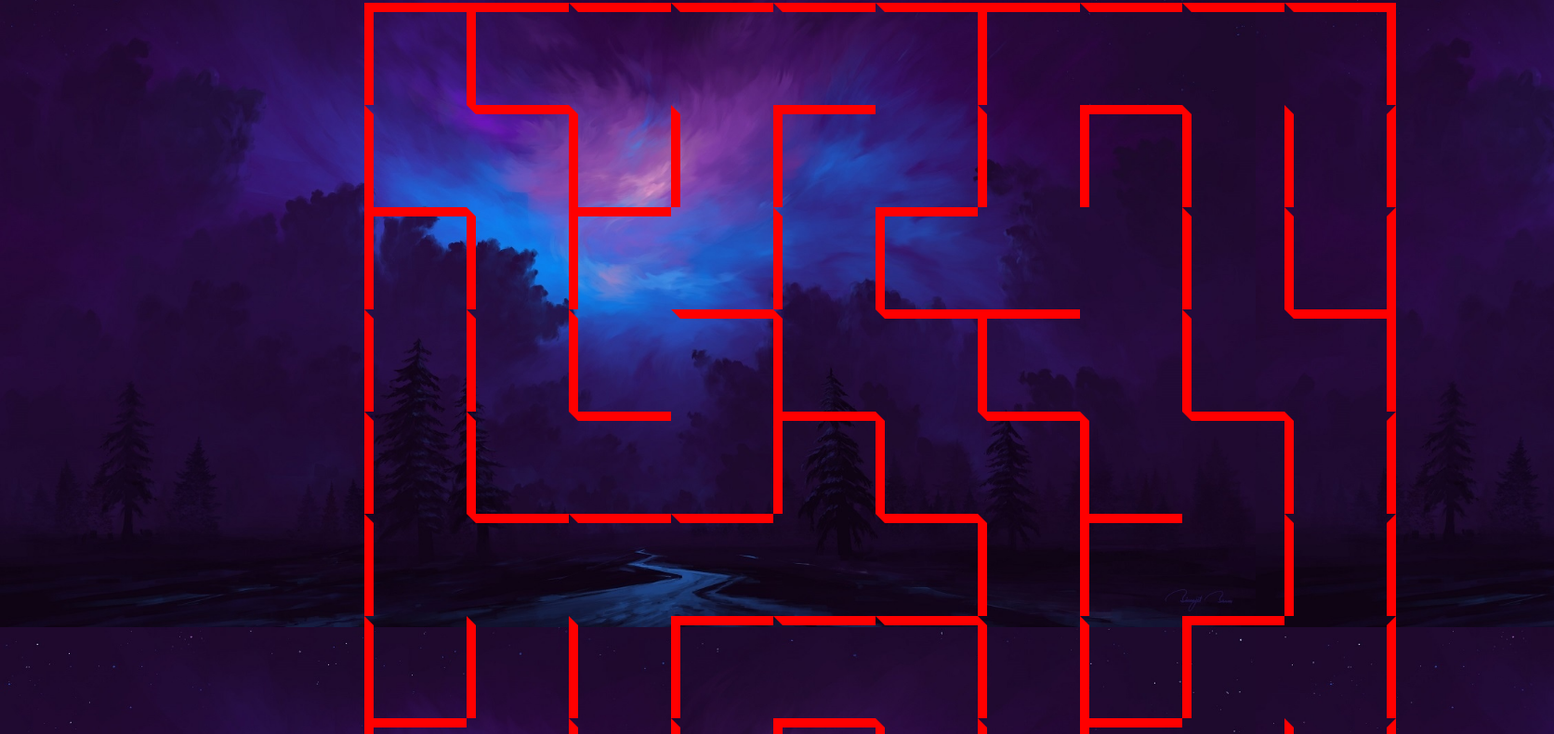
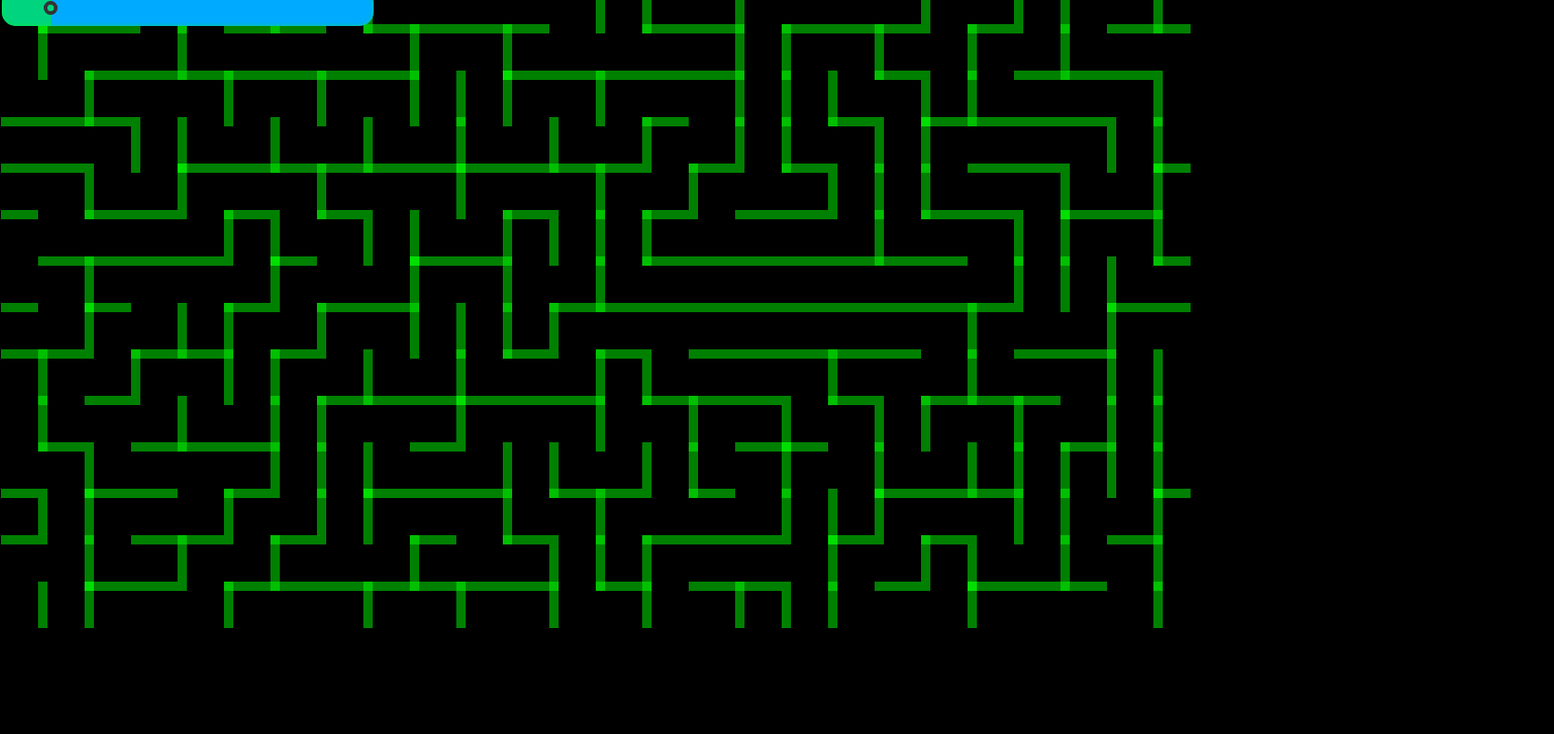
Before and after one commit to Teachmeprogrammingplz/Broken_maze, a plain HTML site: page index.html in a window 1280 px wide. Shown: the part 125-915 px from the top of the page at 93% size, 1672 px wide, since content can reach past the window. After the commit the page ends 802 px from the top, so only its background shows below. Drawn offline with Linux system fonts and the light colour scheme.

Commit message:
Starting to look better
Here I was able to separate the project into more separate files and organize them for better ease of developpement. While taking in mind that I will Include some form of online gameplay

```diff
--- /dev/null
+++ b/ball.js
@@ -0,0 +1,76 @@
+import {n} from './maze_mapper.js'
+export class ball {
+    constructor(ups_size,lefts_size,radius,collisions_matrix) {
+      this.radius=radius
+      this.x=(ups_size)/2;
+      this.y=(lefts_size)/2;
+      this.xleft=0;
+      this.xright=0;
+      this.yup=0;
+      this.ydown=0;
+      this.collisions_matrix=collisions_matrix
+    }
+
+
+    draw(canvas_center,maze_center,c){
+        c.beginPath();
+        c.arc(canvas_center.x-maze_center.x+this.x,canvas_center.y-maze_center.y+this.y,this.radius, 0, Math.PI * 2);
+        c.fillStyle = "rgb(2, 99, 168)";
+        c.fill();
+        c.closePath();
+    }
+    update(canvas_center,maze_center,ups_size,c){
+
+
+
+      //Horizental borders
+      if((this.x<=10+this.radius+Math.floor(this.x/ups_size)*ups_size) && this.collisions_matrix[2*Math.floor(this.y/ups_size)][Math.floor(this.x/ups_size)]=='|'){
+        this.xleft=0
+        this.x=10+this.radius+Math.floor(this.x/ups_size)*ups_size
+      }
+      if (ups_size*(Math.floor(this.x/ups_size)+1)-this.radius<=this.x && this.collisions_matrix[2*Math.floor(this.y/ups_size)][Math.floor(this.x/ups_size)+1]=='|'){
+        this.xright=0
+        this.x=ups_size*(Math.floor(this.x/ups_size)+1)-this.radius
+      }
+
+      // Vertical borders
+      if(Math.floor(this.y/ups_size)>0){
+        if ((this.y<=10+this.radius+Math.floor(this.y/ups_size)*ups_size) && this.collisions_matrix[2*Math.floor(this.y/ups_size)-1][Math.floor(this.x/ups_size)]=='_'){
+          this.yup=0
+          this.y=10+this.radius+Math.floor(this.y/ups_size)*ups_size
+        }
+      }
+
+      if(Math.floor(this.y/ups_size)<n){
+        if ((Math.floor(this.y/ups_size)+1)*ups_size-this.radius<=this.y && this.collisions_matrix[2*Math.floor(this.y/ups_size)+1][Math.floor(this.x/ups_size)]=='_'){
+          this.ydown=0
+          this.y=(Math.floor(this.y/ups_size)+1)*ups_size-this.radius
+        }
+      }
+
+      //Last.x border(top right)
+      if (ups_size*(n+1)-this.radius<=this.x){
+        this.xright=0
+        this.x=ups_size*(n+1)-this.radius
+      }
+      //Last.y border(top bottom)
+      if (ups_size*(n+1)-this.radius<=this.y){
+        this.ydown=0
+        this.y=ups_size*(n+1)-this.radius
+      }
+      //Last.y border(top top)
+      if (this.y<=10+this.radius){
+        this.yup=0
+        this.y=10+this.radius
+      }
+
+        console.log(this.y)
+        console.log(10+this.radius/2)
+        this.x+=this.xleft;
+        this.x+=this.xright;
+        this.y+=this.yup;
+        this.y+=this.ydown;
+        this.draw(canvas_center,maze_center,c);
+
+    }
+  }
--- a/index.css
+++ b/index.css
@@ -5,49 +5,102 @@
     left: 30%;
   }
 html{
-     background: url(dark-sky-way-fantasy.jpeg) no-repeat center center fixed;
+     /* background: url(dark-sky-way-fantasy.jpeg) no-repeat center center fixed;  */
+    background-color:black;
     -webkit-background-size: cover;
     -moz-background-size: cover;
     -o-background-size: cover;
     background-size: cover;
     overflow:auto;
+    margin: 0;
+    padding: 0;
+
 }
+
 body{
+    margin:0;
     width:100%;
     height:100%;
+    background: black;
+
 }
+canvas{
+
+    width:100%;
+    height:100%;
+    border:1px solid #000000;
+    background: black;
+    /* transform:scale(0.2); */
+    /* animation: rotateZ-anim 300s linear infinite; */
+}
+
+
+
+@keyframes rotateZ-anim {
+	0% {
+		transform: rotateZ(0deg);
+	}
+
+	100% {
+		transform: rotateZ(360deg);
+	}
+}
+
 .invisible-rect{
     width:100px;
     height:100px;
+    animation-name: animate_invisible_rect;
+    animation-duration: 4s;
+    animation-fill-mode: forwards;
     /* background-color:rgb(11, 140, 4); */
     /* opacity:0.8;
     border-style: solid;
     border-width: 5px;
     border-color: hsl(0, 100%, 50%); */
 }
+@keyframes animate_invisible_rect {
+    0%   { width:0px;
+         height:0px;}
+
+    100% { width:100px;
+      height:100px;}
+  }
+
+
 .add-right{
     border-width: 10px;
     border-color: hsl(0, 100%, 50%);
     border-right-style:solid;
+    border-radius:15%;
+
 }
 .add-left{
     border-width: 10px;
     border-color: hsl(0, 100%, 50%);
     border-left-style:solid;
+    border-radius:15%;
+
 }
 .add-down{
     border-width: 10px;
     border-color: hsl(0, 100%, 50%);
     border-bottom-style:solid;
+    border-radius:15%;
+
 }
 .add-up{
     border-width: 10px;
-    border-color: hsl(0, 100%, 50%);
+    border-color: hsl(198, 100%, 31%);
     border-top-style:solid;
+    border-radius:15%;
+    ;
 }
+
+
 /* hiding */
 .hide-right{
     border-right:10px solid transparent;
+
 }
 .hide-left{
   border-left:10px solid transparent;
@@ -64,3 +117,38 @@ body{
     background-color:rgb(2, 99, 168);
     opacity:0.8;
 }
+
+/* range */
+#rangeValue {
+    position: relative;
+    display: block;
+    text-align: center;
+    font-size: 6em;
+    color: #999;
+    font-weight: 400;
+  }
+  .range {
+
+    width: 400px;
+    height: 40px;
+    -webkit-appearance: none;
+    background: rgb(0, 170, 255);
+    outline: none;
+    border-radius: 15px;
+    overflow: hidden;
+    box-shadow: inset 0 0 5px rgba(0,255,0,0.5);
+  }
+  .range::-webkit-slider-thumb {
+    -webkit-appearance: none;
+    width: 15px;
+    height: 15px;
+    border-radius: 50%;
+    background: rgba(0,255,0,0.5);
+    cursor: pointer;
+    border: 4px solid #333;
+    box-shadow: -407px 0 0 400px rgba(0,255,0,0.5);
+  }
+  .rangediv {
+
+    position:absolute;
+  }
--- a/index.html
+++ b/index.html
@@ -4,12 +4,26 @@
 	<title>Brick Breaker</title>
 	<meta charset="UTF-8" />
 	<link rel="stylesheet" href="index.css">
+	<style>
 
+	</style>
 </head>
 
 <body id="body">
 
+	<div class="rangediv">
+        <span id="rangeValue">30</span>
+        <Input id="slider" class="range" type="range"  value="50" min="30" max="200" onChange="rangeSlide(this.value)" onmousemove="rangeSlide(this.value)"></Input>
+    </div>
 
+
+	<canvas id="myCanvas"></canvas>
 </body>
-<script type="text/javascript" src="./index.js"></script>
+<script type="module" src="./index.js"></script>
+
+<script type="text/javascript">
+	function rangeSlide(value) {
+		document.getElementById('rangeValue').innerHTML = value;
+	}
+</script>
 </html>
--- a/index.js
+++ b/index.js
@@ -1,163 +1,89 @@
-// n is refering to an n+1 sized maze
-const n = 9;
+import {draw_maze} from "./maze.js";
+import {ball} from "./ball.js"
+import {n} from './maze_mapper.js'
 
-var maze = [{
-    x: 0,
-    y: 0,
-}]
+const speed=4
+var canvas = document.getElementById("myCanvas");
+
+canvas.width = window.innerWidth;
+canvas.height = window.innerHeight;
+var c = canvas.getContext('2d');
 
 
-var body = window.document.getElementById("body");
+var slider = document.getElementById("slider");
+
+const ups_size=parseInt(slider.value)
+const lefts_size=ups_size+10;
+let canvas_center={x:canvas.clientWidth/2,y:canvas.clientHeight/2}
+let maze_center={x:ups_size*(n+1)/2,y:(lefts_size-10)*(n+1)/2}
+
+// const player = new ball(0,0,40);
+const collisions_matrix=draw_maze()
+const player = new ball(ups_size,lefts_size,10,collisions_matrix);
 
 
 
-for(var i=0;i<(n+1);i++){
-    var main_div = window.document.createElement("div");
-    main_div.className="line";
-    // main_divs.push(main_div)
-    for(var j=0;j<(n+1);j++){
-        var div = window.document.createElement("div");
-        div.classList.add("invisible-rect")
-        div.classList.add("add-left")
-        div.classList.add("add-up")
-        if(j==n){
-            div.classList.add("add-right")
-        }
-        if(i==n){
-            div.classList.add("add-down")
-        }
-        div.id=`${i},${j}`
-        main_div.appendChild(div);
 
-    }
-    body.appendChild(main_div);
+function animate(){
+
+    c.clearRect(0,0,innerWidth,innerHeight)
+    c.beginPath();
+    c.fillStyle = "rgb(2, 99, 168)";
+    c.fill();
+    c.closePath();
+    draw_maze()
+    player.update(canvas_center,maze_center,ups_size,c);
+
+    requestAnimationFrame(animate)
 }
 
+animate()
 
 
-const directions=[];
-function free(node,maze) {
-    var neighbors = [];
-    var free_neighbors = [];
-    if (node.x == 0 || node.x == n) {
-        neighbors.push({ x: node.x + 1 - 2 * node.x / n, y: node.y });
-        if (node.y == 0 || node.y == n) {
-            neighbors.push({ x: node.x, y: node.y + 1 - 2 * node.y / n });
-        }
-        else {
-            neighbors.push({ x: node.x, y: node.y + 1 });
-            neighbors.push({ x: node.x, y: node.y - 1 });
+// Event Listening AKA Controlls
+window.addEventListener('keydown',({key})=>{
+    switch(key){
+        case 'w':
+            player.yup=-speed
+            player.ydown=0
+            player.xleft=0
+            player.xright=0
+            break
+        case 'a':
+            player.xleft=-speed
+            player.yup=0
+            player.ydown=0
+            player.xright=0
+            break
+        case 's':
+            player.ydown=speed
+            player.yup=-0
+            player.xleft=0
+            player.xright=0
+            break
+        case 'd':
+            player.xright=speed
+            player.yup=0
+            player.ydown=0
+            player.xleft=0
+            break
         }
     }
-    else {
-        neighbors.push({ x: node.x + 1, y: node.y });
-        neighbors.push({ x: node.x - 1, y: node.y });
-        if (node.y == 0 || node.y == n) {
-            neighbors.push({ x: node.x, y: node.y + 1 - 2 * node.y / n });
-        }
-        else {
-            neighbors.push({ x: node.x, y: node.y + 1 });
-            neighbors.push({ x: node.x, y: node.y - 1 });
+)
+window.addEventListener('keyup',({key})=>{
+    switch(key){
+        case 'w':
+            player.yup=0
+            break
+        case 'a':
+            player.xleft=0
+            break
+        case 's':
+            player.ydown=0
+            break
+        case 'd':
+            player.xright=0
+            break
         }
     }
-
-    var found = 0;
-    for (var i = 0; i < neighbors.length; i++) {
-        found = 0;
-        for (var j = 0; j < maze.length; j++) {
-            if (neighbors[i].x === maze[j].x && neighbors[i].y === maze[j].y) {
-                found = 1;
-                break;
-            }
-
-        }
-        if (found === 0) {
-
-            free_neighbors.push(neighbors[i]);
-        }
-
-    }
-    return free_neighbors;
-}
-
-function connecting_nodes(node,maze,directions) {
-    console.log("_______________________________________________________________________________");
-
-    var free_neighbors = [];
-    var counter = 1;
-    while (counter != (n + 1) ** 2) {
-        console.log(node);
-        // console.log(counter);
-        free_neighbors=free(node,maze)
-        if (free_neighbors.length != 0) {
-            //choose an element randomly
-            const random = Math.floor(Math.random() * (free_neighbors.length));
-
-            maze.push({ x: free_neighbors[random].x, y: free_neighbors[random].y });
-            var div1 = window.document.getElementById(`${node.x},${node.y}`)
-            var div2 = window.document.getElementById(`${free_neighbors[random].x},${free_neighbors[random].y}`)
-            if(maze[maze.length-1].x>node.x){
-                //Down
-                directions.push("down")
-                div2.classList.add("hide-up")
-            }
-            else if(maze[maze.length-1].x<node.x){
-                //Up
-                directions.push("up")
-                div1.classList.add("hide-up")
-            }
-            else if(maze[maze.length-1].y>node.y){
-                //Right
-                directions.push("right")
-                div2.classList.add("hide-left")
-            }
-            else if(maze[maze.length-1].y<node.y){
-                //Left
-                directions.push("left")
-                div1.classList.add("hide-left")
-
-            }
-            node = { x: free_neighbors[random].x, y: free_neighbors[random].y };
-            counter++;
-
-        }
-        else {
-            for(var i=0;i<maze.length;i++){
-                if(maze[i].x==node.x && maze[i].y==node.y){
-                    node = maze[i - 1];
-                    break
-                }
-            }
-
-
-
-        }
-    console.log({maze})
-
-    console.log("_______________________________________________________________________________");
-
-    }
-    // console.log(maze);
-
-}
-var node = {
-    x: 0,
-    y: 0,
-}
-connecting_nodes(node,maze,directions);
-
-// var div_last = window.document.getElementById(`${maze[maze.length-1].x},${maze[maze.length-1].y}`)
-// if(directions[maze.length-2]=="right"){
-//     div_last.classList.add("right")
-// }
-// else if(directions[maze.length-2]=="left"){
-//     div_last.classList.add("left")
-// }
-// else if(directions[maze.length-2]=="down"){
-//     div_last.classList.add("down")
-// }
-// else if(directions[maze.length-2]=="up"){
-//     div_last.classList.add("up")
-// }
-console.log(directions)
-console.log(maze)
+)
--- /dev/null
+++ b/maze.js
@@ -0,0 +1,75 @@
+// n is refering to an n+1 sized maze
+import {connecting_nodes} from './maze_mapper.js'
+import {n} from './maze_mapper.js'
+
+
+var node = {
+    x: 0,
+    y: 0,
+}
+const directions=[];
+var maze = [{
+    x: 0,
+    y: 0,
+}]
+const canvas_directions=connecting_nodes(node,maze,directions);
+
+var canvas = document.getElementById("myCanvas");
+canvas.width = window.innerWidth;
+canvas.height = window.innerHeight;
+var c = canvas.getContext('2d');
+
+
+export function draw_maze(){
+
+
+c.fillStyle='rgba(0,255,0,0.5)'
+
+var head=[]
+for (var j=0;j<n+1;j++) {
+    head.push('_');
+    }
+var canvas_directions1=[]
+canvas_directions1.push(head)
+for(i of canvas_directions){
+    canvas_directions1.push(i)
+}
+
+var slider = document.getElementById("slider");
+// const ups_size=slider.value;
+const ups_size=parseInt(slider.value)
+const lefts_size=ups_size+10;
+let canvas_center={x:canvas.clientWidth/2,y:canvas.clientHeight/2}
+let maze_center={x:ups_size*(n+1)/2,y:(lefts_size-10)*(n+1)/2}
+
+
+
+c.fillStyle='rgba(0,255,0,0.5)'
+
+for(var i=0;i<canvas_directions1.length;i++){
+    for(var j=0;j<n+1;j++){
+        //position.x position.y width height
+        if(canvas_directions1[i][j]=='_'){
+
+            c.fillRect(canvas_center.x-maze_center.x+ups_size*j,canvas_center.y-maze_center.y+i*(ups_size/2),ups_size,10)
+        }
+        else if (canvas_directions1[i][j]=='|'){
+            c.fillRect(canvas_center.x-maze_center.x+(lefts_size-10)*(j),canvas_center.y-maze_center.y+(i-1)*((lefts_size-10)/2),10,lefts_size)
+        }
+        else if (canvas_directions1[i][j]=='.'){
+            continue;
+        }
+
+
+    }
+}
+for(var j=0;j<n+1;j++){
+    c.fillRect(canvas_center.x-maze_center.x+ups_size*j,canvas_center.y-maze_center.y+canvas_directions1.length*(ups_size/2),ups_size,10)
+}
+for(var j=0;j<n+1;j++){
+    c.fillRect(canvas_center.x-maze_center.x+(lefts_size-10)*(n+1),canvas_center.y-maze_center.y+(j)*((lefts_size-10)),10,lefts_size)
+}
+
+
+return canvas_directions
+}
--- /dev/null
+++ b/maze_mapper.js
@@ -0,0 +1,137 @@
+export const n=35
+
+function free(node,maze) {
+    var neighbors = [];
+    var free_neighbors = [];
+    if (node.x == 0 || node.x == n) {
+        neighbors.push({ x: node.x + 1 - 2 * node.x / n, y: node.y });
+        if (node.y == 0 || node.y == n) {
+            neighbors.push({ x: node.x, y: node.y + 1 - 2 * node.y / n });
+        }
+        else {
+            neighbors.push({ x: node.x, y: node.y + 1 });
+            neighbors.push({ x: node.x, y: node.y - 1 });
+        }
+    }
+    else {
+        neighbors.push({ x: node.x + 1, y: node.y });
+        neighbors.push({ x: node.x - 1, y: node.y });
+        if (node.y == 0 || node.y == n) {
+            neighbors.push({ x: node.x, y: node.y + 1 - 2 * node.y / n });
+        }
+        else {
+            neighbors.push({ x: node.x, y: node.y + 1 });
+            neighbors.push({ x: node.x, y: node.y - 1 });
+        }
+    }
+
+    var found = 0;
+    for (var i = 0; i < neighbors.length; i++) {
+        found = 0;
+        for (var j = 0; j < maze.length; j++) {
+            if (neighbors[i].x === maze[j].x && neighbors[i].y === maze[j].y) {
+                found = 1;
+                break;
+            }
+
+        }
+        if (found === 0) {
+
+            free_neighbors.push(neighbors[i]);
+        }
+
+    }
+    return free_neighbors;
+}
+
+export function connecting_nodes(node,maze,directions) {
+
+const canvas_directions=[]
+
+for(var i=0;i<2*n+1;i++){
+    var lefts = [];
+    var ups = [];
+    if(i%2==0){
+        for (var j=0;j<n+1;j++) {
+            lefts.push('|');
+            }
+        canvas_directions.push(lefts)
+
+    }
+    else{
+        for (var j=0;j<n+1;j++) {
+            ups.push('_');
+            }
+        canvas_directions.push(ups)
+    }
+}
+
+
+
+    var free_neighbors = [];
+    var counter = 1;
+    while (counter != (n + 1) ** 2) {
+
+        free_neighbors=free(node,maze)
+        if (free_neighbors.length != 0) {
+            //choose an element randomly
+            const random = Math.floor(Math.random() * (free_neighbors.length));
+
+            maze.push({ x: free_neighbors[random].x, y: free_neighbors[random].y });
+
+            if(maze[maze.length-1].x>node.x){
+                //Down
+                directions.push("down")
+
+                canvas_directions[1+2*node.x][node.y]='.'
+            }
+            else if(maze[maze.length-1].x<node.x){
+                //Up
+                directions.push("up")
+
+                canvas_directions[1+2*(node.x-1)][node.y]='.'
+            }
+            else if(maze[maze.length-1].y>node.y){
+                //Right
+                directions.push("right")
+
+                canvas_directions[2*node.x][node.y+1]='.'
+            }
+            else if(maze[maze.length-1].y<node.y){
+                //Left
+                directions.push("left")
+
+                canvas_directions[2*node.x][node.y]='.'
+            }
+            node = { x: free_neighbors[random].x, y: free_neighbors[random].y };
+            counter++;
+
+        }
+        else {
+            for(var i=0;i<maze.length;i++){
+                if(maze[i].x==node.x && maze[i].y==node.y){
+                    node = maze[i - 1];
+                    break
+                }
+            }
+
+
+
+        }
+
+
+    }
+
+    return canvas_directions
+
+}
+var node = {
+    x: 0,
+    y: 0,
+}
+const directions=[];
+var maze = [{
+    x: 0,
+    y: 0,
+}]
+connecting_nodes(node,maze,directions);
```
Also changed, not shown: backof.jpg (deleted), bak2.jpg (deleted), dark-sky-way-fantasy.jpeg (deleted), rain.png (deleted), settings.js (deleted).
